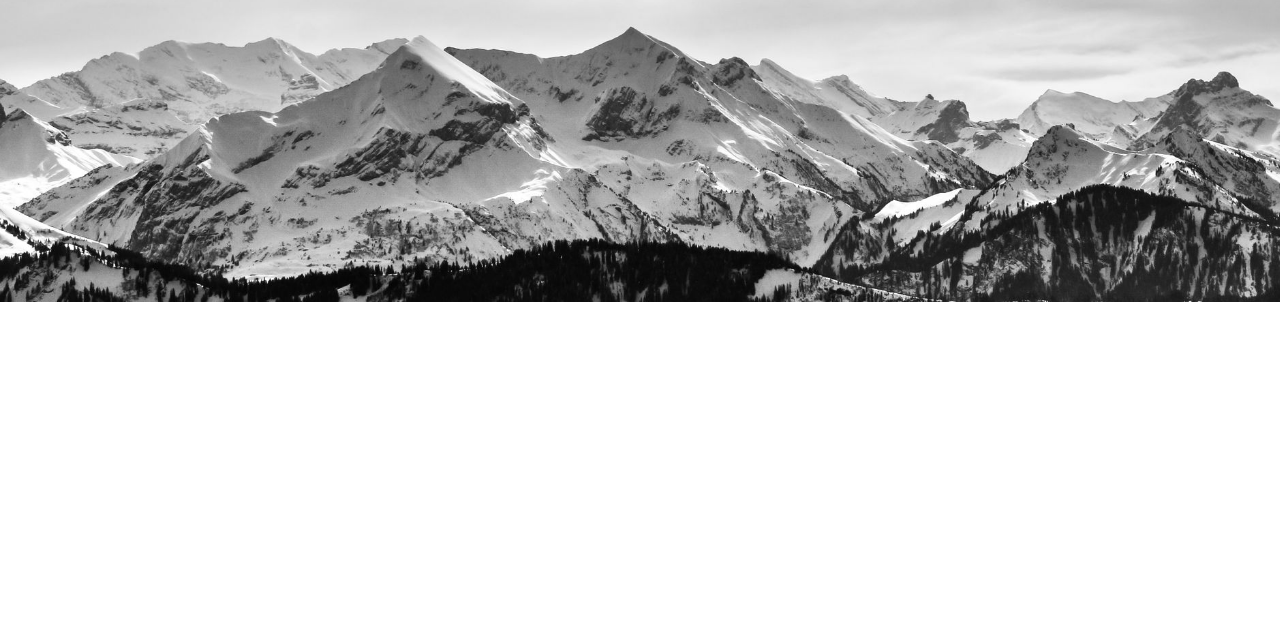
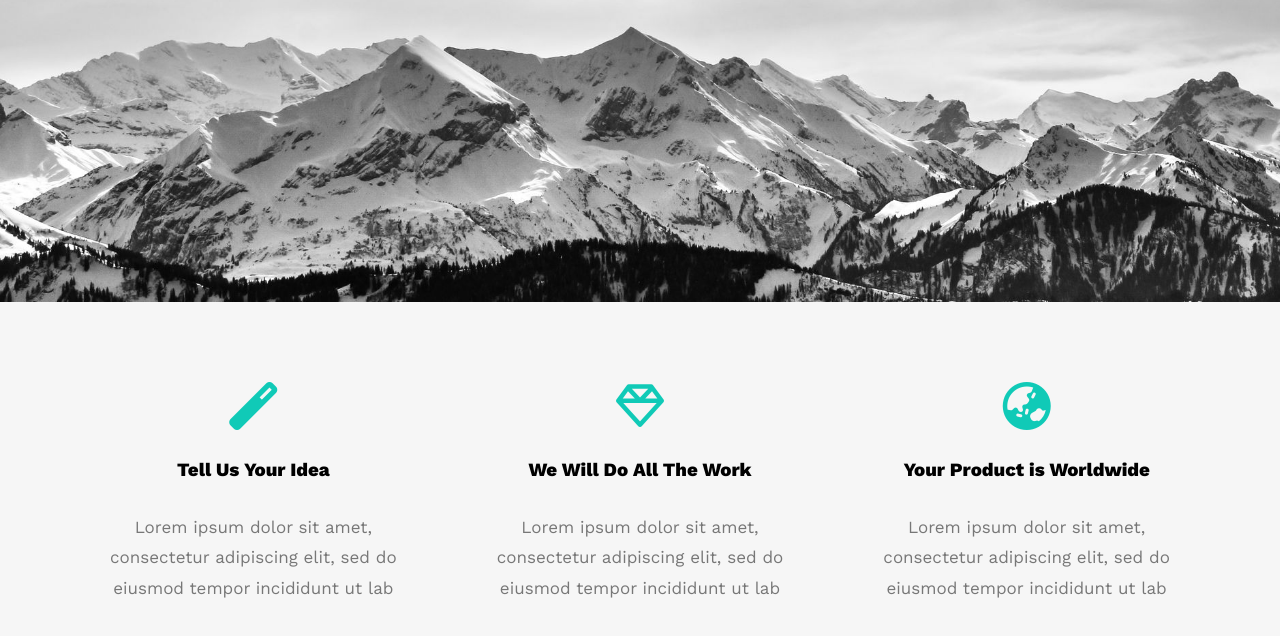
Before and after one commit to 01124833532mo/Html-Css-Templates, a plain HTML site: page Template-One/inde.html in a window 1280 px wide. Shown: the part 498-1134 px from the top of the page. Before the commit the page ends 800 px from the top, so only its background shows below. Drawn offline with nearby package versions, Linux system fonts and the light colour scheme.

Commit message:
Create Features Section

```diff
--- a/Template-One/Css/leon.css
+++ b/Template-One/Css/leon.css
@@ -150,3 +150,31 @@
   }
 
     /* End landing */
+
+
+    .features {
+      padding-top: var(--section-padding);
+      padding-bottom: var(--section-padding);
+      background-color: var(--section-background);
+    }
+    .features .container {
+      display: grid;
+      grid-template-columns: repeat(auto-fill, minmax(300px, 1fr));
+      grid-gap: 20px;
+    }
+    .features .feat {
+      padding: 20px;
+      text-align: center;
+    }
+    .features .feat i {
+      color: var(--main-color);
+    }
+    .features .feat h3 {
+      font-weight: 800;
+      margin: 30px 0;
+    }
+    .features .feat p {
+      line-height: 1.8;
+      color: #777;
+      font-size: 17px;
+    }
--- a/Template-One/inde.html
+++ b/Template-One/inde.html
@@ -47,5 +47,27 @@
       </div>
      <!-- End Landing Section -->
 
+       <!-- Start Features -->
+    <div class="features">
+      <div class="container">
+        <div class="feat">
+          <i class="fas fa-magic fa-3x"></i>
+          <h3>Tell Us Your Idea</h3>
+          <p>Lorem ipsum dolor sit amet, consectetur adipiscing elit, sed do eiusmod tempor incididunt ut lab</p>
+        </div>
+        <div class="feat">
+          <i class="far fa-gem fa-3x"></i>
+          <h3>We Will Do All The Work</h3>
+          <p>Lorem ipsum dolor sit amet, consectetur adipiscing elit, sed do eiusmod tempor incididunt ut lab</p>
+        </div>
+        <div class="feat">
+          <i class="fas fa-globe-asia fa-3x"></i>
+          <h3>Your Product is Worldwide</h3>
+          <p>Lorem ipsum dolor sit amet, consectetur adipiscing elit, sed do eiusmod tempor incididunt ut lab</p>
+        </div>
+      </div>
+    </div>
+    <!-- End Features -->
+
 </body>
 </html>
```
